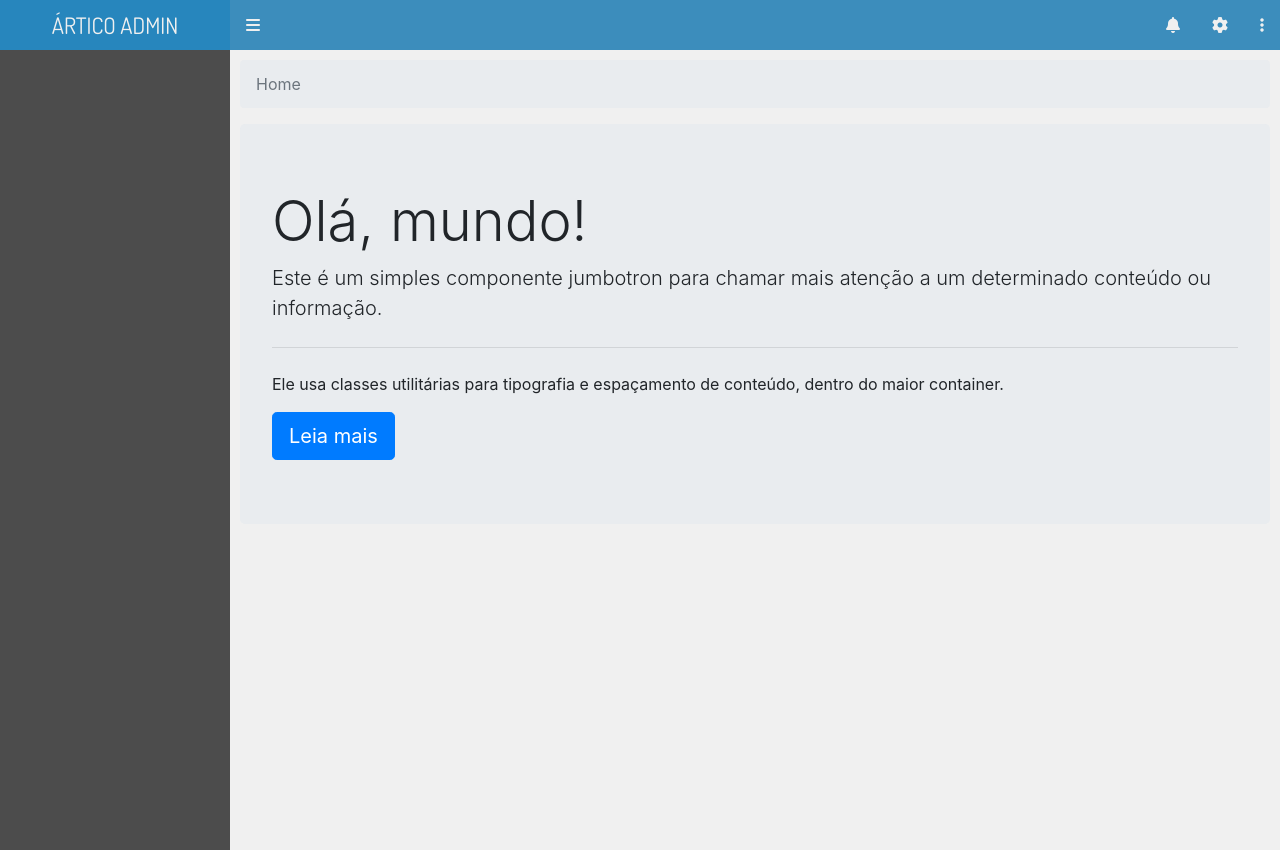
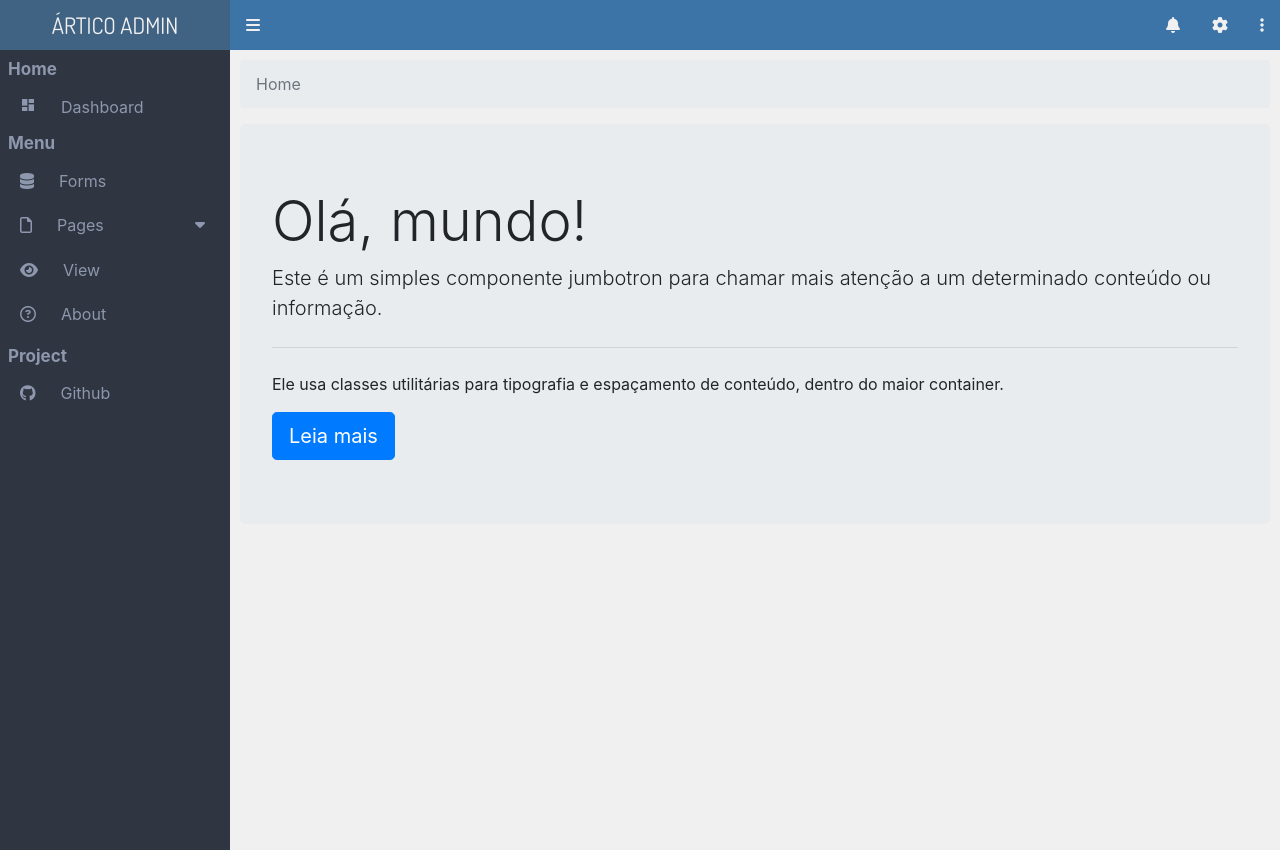
Before and after one commit to rviniciussouza/artico-admin-template, a plain HTML site: page template.html in a window 1280 px wide. Drawn offline with nearby package versions, Linux system fonts and the light colour scheme.

Commit message:
alteracao no estilo do sidebar

```diff
--- a/style.css
+++ b/style.css
@@ -30,14 +30,14 @@
     width: 230px;
     /* font-family: 'Patrick Hand', cursive; */
     font-family: 'Dosis', sans-serif;
-    background-color: 	 #2786bd;
+    background-color: 	 #406283;
     font-size: 17pt;
 }
 
 .header-content {
     flex: 1;
     display: flex;
-    background-color:#3c8dbc;
+    background-color:#3c74a7;
     align-items: center;
     justify-content: space-between;
 }
@@ -47,7 +47,7 @@
     /* height: 100vh; */
     min-height: calc(100vh - 50px);
     min-height: 100vh;
-    background-color: #4c4c4c;
+    background-color: #303641;
     position: relative;
     left: 0;
     -webkit-transition: all 0.7s ease-in;
@@ -63,6 +63,56 @@
     -o-transition: all 0.7s ease-in;
     transition: all 0.7s ease-in;
 }
+
+.sidebar-menu li > i, span{
+    font-size: 12pt;
+}
+
+.sidebar-menu li i {
+    margin-right: 25px;
+}
+
+.sidebar-menu {
+    margin: 10px 10px;
+}
+
+.sidebar-menu, ul{
+    list-style-type: none;
+    margin: 0;
+    padding: 0;
+}
+
+
+.sidebar-menu .menu-item {
+    padding: 10px;
+    margin-left: 10px;
+    color: #8d97ad;
+    font-size: 15px;
+    text-transform: capitalize;
+}
+
+#sub-menu-pages li {
+    margin-left: 25px;
+}
+
+.sidebar-menu .menu-item .more-option {
+    position: absolute;
+    right: 0;
+}
+
+.sidebar-menu .menu-item:hover {
+    color: #fff;
+    background: #343942;
+}
+
+.sidebar-menu .target-menu {
+    padding: 2px;
+    margin-left: 6px;
+    font-weight: 700;
+    color: #8d97ad;
+    font-size: 17px;
+}
+
 
 #content {
     flex: 1;
--- a/template.html
+++ b/template.html
@@ -8,7 +8,8 @@
     <link rel="stylesheet" href="https://stackpath.bootstrapcdn.com/bootstrap/4.3.1/css/bootstrap.min.css"
         integrity="sha384-ggOyR0iXCbMQv3Xipma34MD+dH/1fQ784/j6cY/iJTQUOhcWr7x9JvoRxT2MZw1T" crossorigin="anonymous">
     <script src="https://kit.fontawesome.com/ad7b506960.js"></script>
-    <title>Hello, world!</title>
+    <link href="https://fonts.googleapis.com/icon?family=Material+Icons" rel="stylesheet">
+    <title>Ártico template</title>
     <script src="https://code.jquery.com/jquery-3.4.1.min.js"
         integrity="sha256-CSXorXvZcTkaix6Yvo6HppcZGetbYMGWSFlBw8HfCJo=" crossorigin="anonymous"></script>
     <script src="script.js"></script>
@@ -39,6 +40,22 @@
         </div>
         <div id="sidebar">
 
+            <ul class="sidebar-menu">
+                <li class="target-menu" style="margin-top: 5px;"> Home </li>
+                <li class="menu-item dashboard"><i class="material-icons">dashboard</i><span>Dashboard</span></li>
+                <li class="target-menu">Menu</li>
+                <li class="menu-item"><i class="fas fa-database"></i><span>Forms</span></li>
+                <li class="menu-item" data-toggle="collapse" data-target="#sub-menu-pages" aria-expanded="false" aria-controls="sub-menu-pages"><i class="far fa-file"></i><span>Pages</span><i class="more-option fas fa-sort-down"></i>
+                    <ul class="collapse" id="sub-menu-pages">
+                        <li class="menu-item">Erro</li>
+                        <li class="menu-item">Login</li>
+                    </ul>
+                </li>
+                <li class="menu-item"><i class="fas fa-eye"></i><span>View</span></li>
+                <li class="menu-item"><i class="far fa-question-circle"></i><span>About</span></li>
+                <li class="target-menu" style="margin-top: 5px;"> Project </li>
+                <li class="menu-item"><i class="fab fa-github"></i><span>Github</span></li>
+            </ul>
         </div>
 
         <aside id="content">
```
